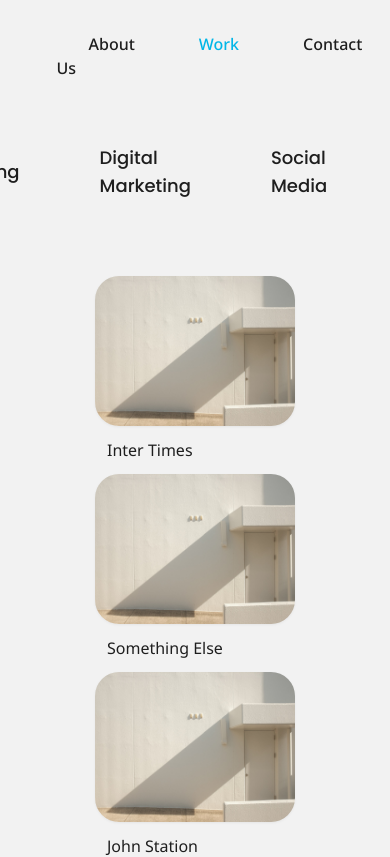
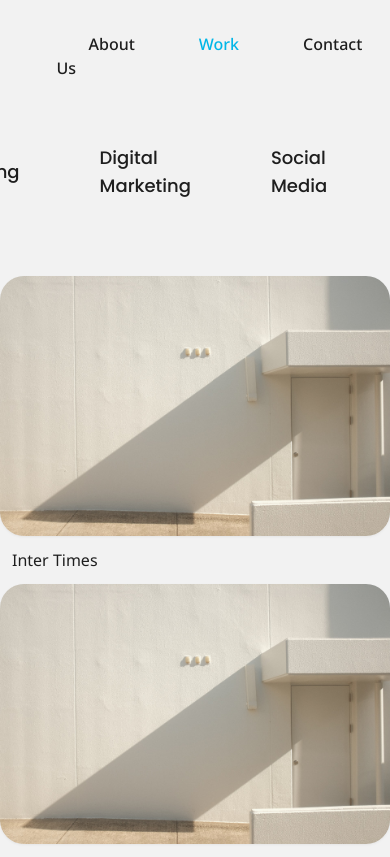
Before and after one commit to vatsalmotiani/thought-bubbles, a Next.js app: page /work/all in a window 390 px wide. Shown: the top 857 px of the page. Built offline with nearby package versions, Linux system fonts and the light colour scheme.

Commit message:
Responsive Title Component

```diff
--- a/src/app/contact-us/Form.jsx
+++ b/src/app/contact-us/Form.jsx
@@ -35,7 +35,7 @@ export default function Form() {
         <input
           type='name'
           placeholder='Enter Name'
-          className='rounded-xl px-4 py-3 mt-2'
+          className='rounded-xl px-4 py-3 mt-2 duration-500 active:outline-none focus:outline-none'
           {...register("name")}
         />
       </div>
--- a/src/app/page.jsx
+++ b/src/app/page.jsx
@@ -30,7 +30,7 @@ export function OurWork() {
               return (
                 <CarouselItem
                   key={filteredCase.id}
-                  className='md:basis-1/2 lg:basis-1/4'
+                  className='md:basis-1/2 lg:basis-1/3'
                 >
                   <CaseSmall caseStudy={filteredCase} />{" "}
                 </CarouselItem>
--- a/src/components/CaseSmall.jsx
+++ b/src/components/CaseSmall.jsx
@@ -8,11 +8,10 @@ export default function CaseSmall({ caseStudy }) {
       <Link href={`/work/cases/${slugify(caseStudy.name)}`}>
         <Image
           src={caseStudy.img}
-          height={0}
-          width={0}
-          sizes='100vw'
+          height={350}
+          width={400}
           alt={caseStudy.name}
-          className='h-[150px] w-[200px] sm:h-[350px] sm:w-[400px] my-3 drop-shadow-sm duration-300 rounded-3xl'
+          className='my-3 drop-shadow-sm duration-300 rounded-3xl'
         />
       </Link>
 
--- a/src/components/Title.jsx
+++ b/src/components/Title.jsx
@@ -1,10 +1,10 @@
 const Title = ({ sectionName, heading, subheading }) => {
   return (
     <div className='flex flex-col items-center text-center '>
-      <span className='w-[720px]'>
-        <p className='font-caveat lowercase text-tb-blue text-3xl font-bold '>{sectionName}</p>
-        <p className='font-poppins text-tb-black text-2xl font-medium py-4'>{heading}</p>
-        <p className='leading-6'>{subheading}</p>
+      <span className='lg:w-[720px] md:w-[500px] w-[340px]'>
+        <p className='font-caveat lowercase text-tb-blue font-bold md:text-3xl text-xl'>{sectionName}</p>
+        <p className='font-poppins text-tb-black font-medium text-lg py-2 md:py-4 md:text-2xl'>{heading}</p>
+        <p className='leading-6 '>{subheading}</p>
       </span>
     </div>
   );
```
